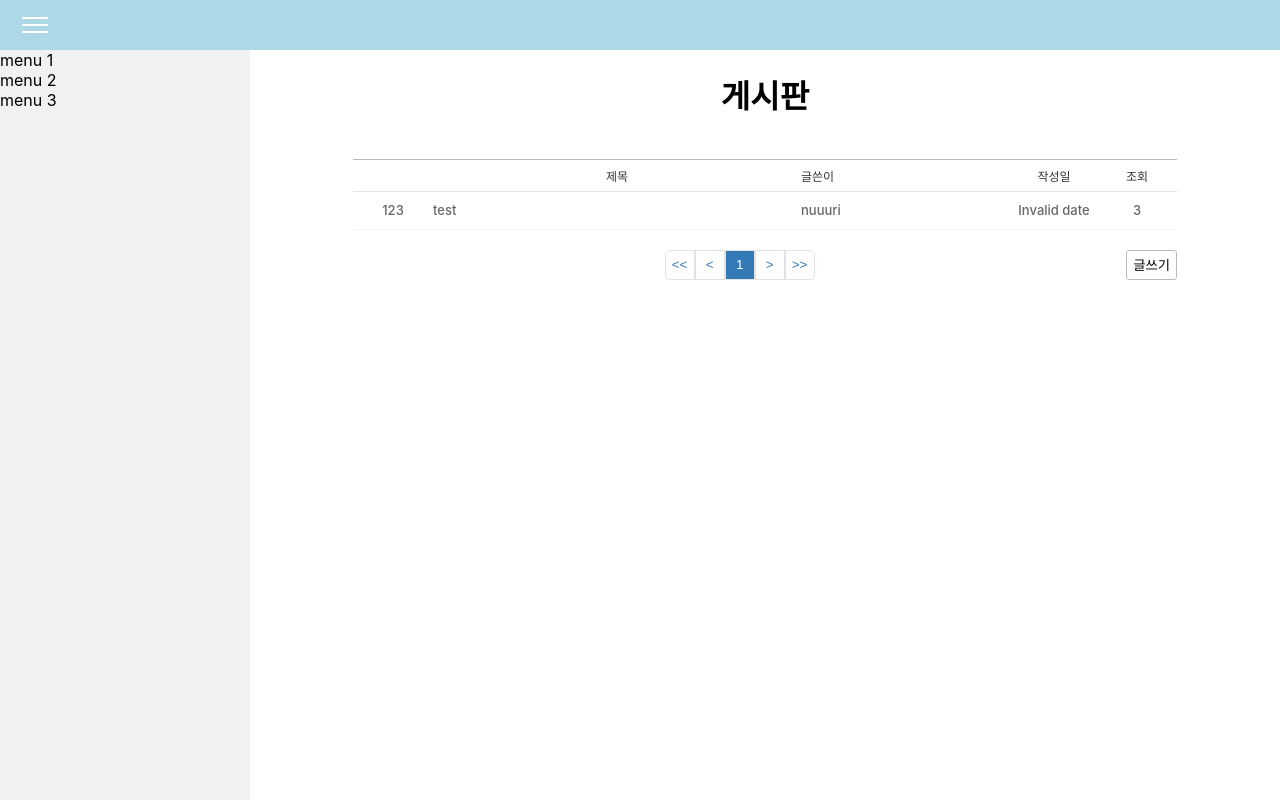
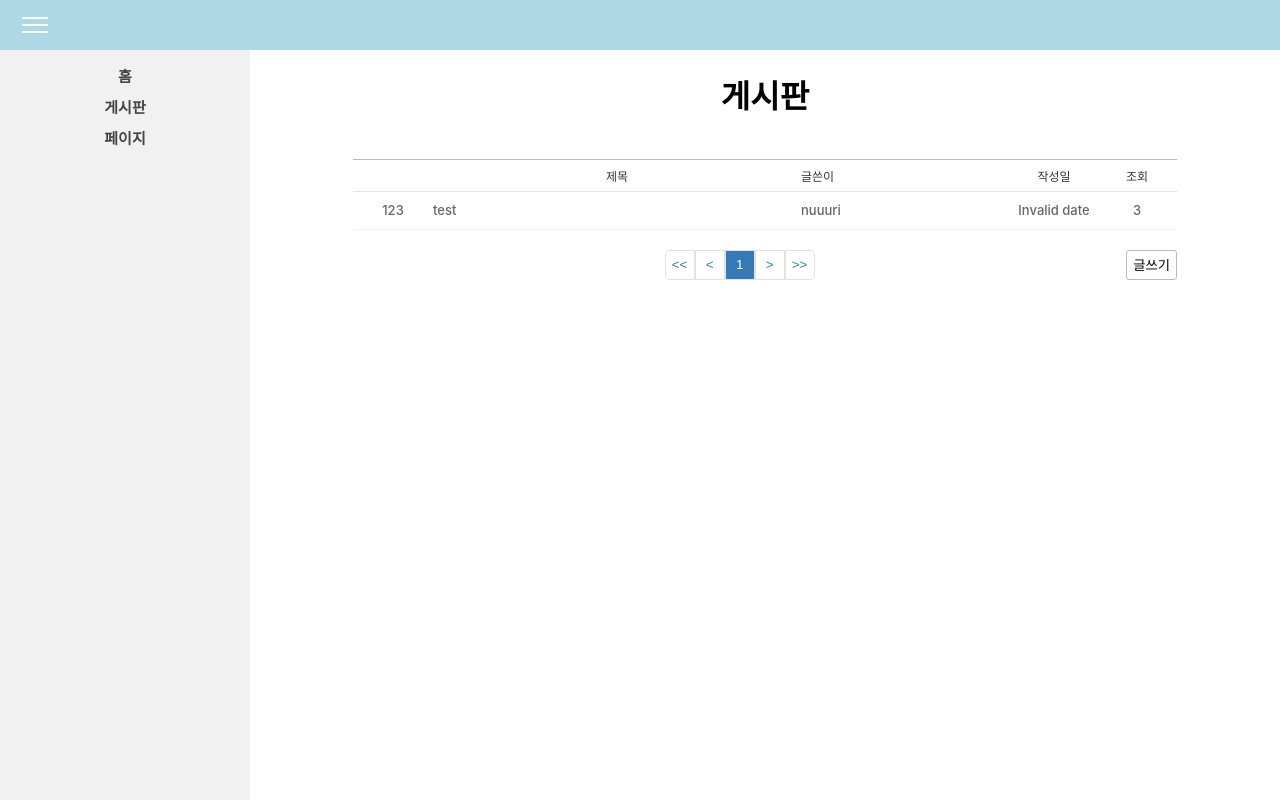
Before and after one commit to nuuuri/toyproject, a React (Create React App) app in the folder frontend/: page /post in a window 1280 px wide. Both pictures are taken after a click on the icon 35 px from the left and 25 px from the top of the page. Built offline with nearby package versions, Linux system fonts and the light colour scheme.

Commit message:
[style] Navagation css 수정

```diff
--- a/frontend/src/components/Navigation/index.tsx
+++ b/frontend/src/components/Navigation/index.tsx
@@ -1,4 +1,5 @@
 import { useEffect, useState } from "react";
+import { useNavigate } from "react-router-dom";
 import styled from "styled-components";
 
 export default function Navigation(props: { isFullScreen: boolean }) {
@@ -22,19 +23,33 @@ export default function Navigation(props: { isFullScreen: boolean }) {
             }
           }}
         >
-          <div>menu 1</div>
-          <div>menu 2</div>
-          <div>menu 3</div>
+          <Navigation.Menu href="/" text="홈" />
+          <Navigation.Menu href="/post" text="게시판" />
+          <Navigation.Menu href="/" text="페이지" />
         </Container>
       )}
     </>
   );
 }
 
+Navigation.Menu = function NavigationMenu(props: {
+  href: string;
+  text: string;
+}) {
+  const navigate = useNavigate();
+
+  return <Menu onClick={() => navigate(props.href)}>{props.text}</Menu>;
+};
+
 const Container = styled.div<{ isRender: boolean }>`
   position: absolute;
+  box-sizing: border-box;
+  display: flex;
+  flex-direction: column;
+  align-items: center;
   width: 250px;
   height: calc(100vh - 50px);
+  padding-top: 10px;
   background: #f1f1f1;
   animation: ${(props) => (props.isRender ? "slideIn 0.3s" : "slideOut 0.3s")};
   animation-fill-mode: both;
@@ -56,3 +71,10 @@ const Container = styled.div<{ isRender: boolean }>`
     }
   }
 `;
+const Menu = styled.div`
+  margin: 5px 0;
+  font-weight: 600;
+  font-size: 15px;
+  color: #444;
+  cursor: pointer;
+`;
```
